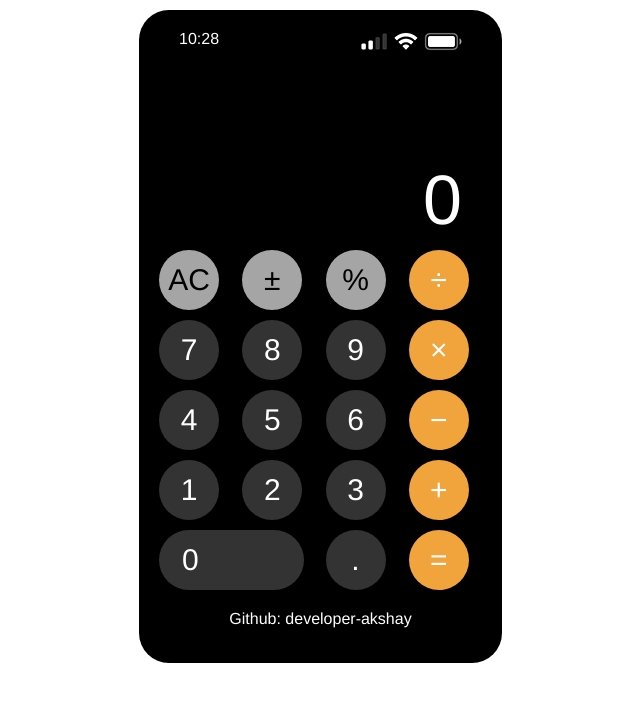
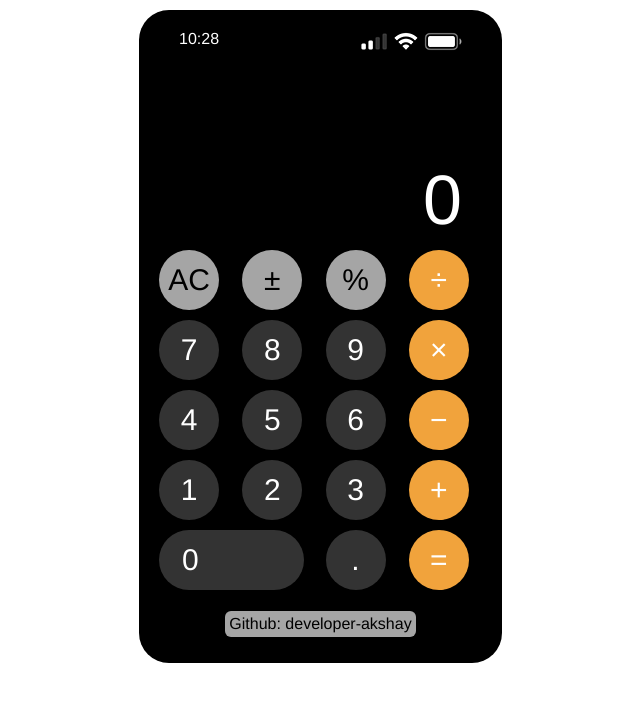
Before and after one commit to 5073akshay/calculator, a PHP site: page / in a window 1280 px wide. Shown: the top 702 px of the page, without its empty margins (319-959 px from the left). Run offline with PHP 8.4, Linux system fonts and the light colour scheme.

Commit message:
done changes into ui link

```diff
--- a/index.html
+++ b/index.html
@@ -41,7 +41,7 @@
             <div class="button decimal">.</div>
             <div class="button operator equal">=</div>
         </div>
-        <div class="bottom">Github: developer-akshay</div>
+        <div class="bottom"><a href="https://github.com/developer-akshay/calculator"><span class=gitLink></span> Github: developer-akshay  </a></div>
     </div>
 
     <script src="app.js">
--- a/style.css
+++ b/style.css
@@ -10,6 +10,22 @@ body {
     width: 30%;
     padding: 10px;
 }
+
+a:link {
+    background: #a5a5a5;
+    border-radius: 6px;
+    margin: 1px;
+    padding: 4px;
+    text-decoration: none;
+}
+
+a,
+a:hover,
+a:focus {
+    color: #000;
+}
+
+.gitLink {}
 
 .calculator {
     background: black;
```
